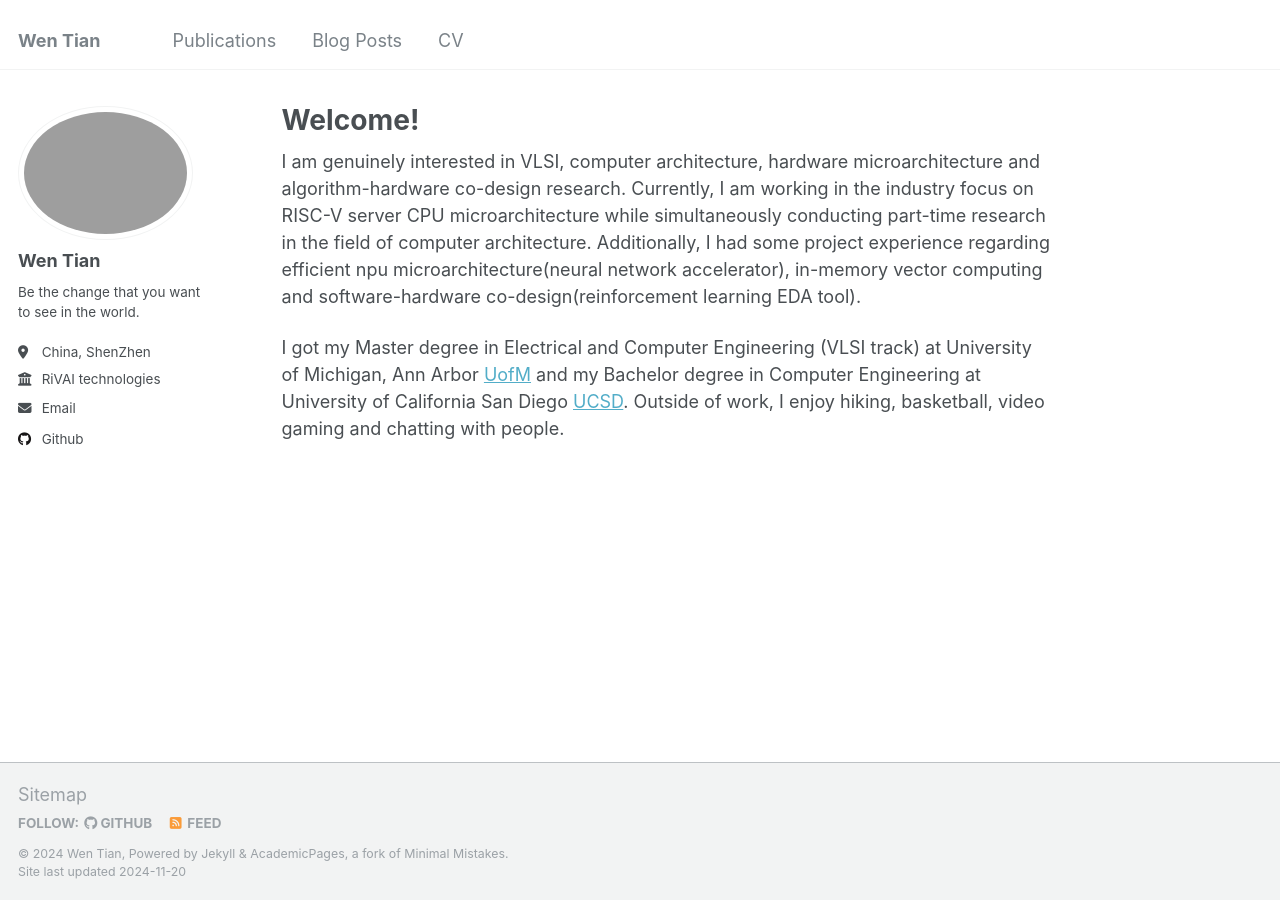
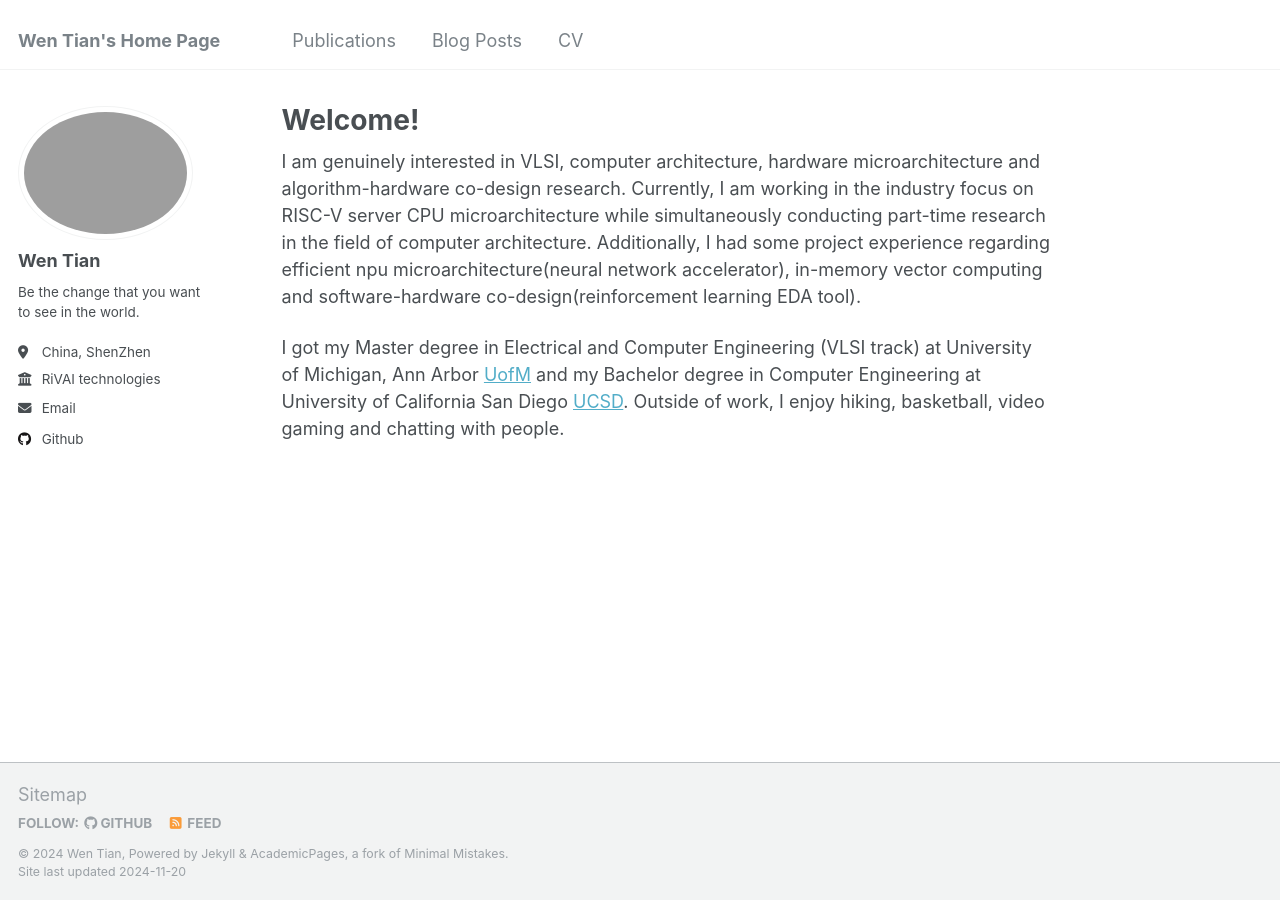
Before and after one commit to Wen-Tian-Pineapple/wen-tian-pineapple.github.io, a Jekyll site: the page built from _pages/about.md, in a window 1280 px wide. Built offline with Jekyll 4.4.1, drawn with Linux system fonts in a browser that asks for light colours.

Commit message:
Update _config.yml

```diff
--- a/_config.yml
+++ b/_config.yml
@@ -8,7 +8,7 @@
 
 # Basic Site Settings
 locale                   : "en-US"
-title                    : "Wen Tian"
+title                    : "Wen Tian's Home Page"
 title_separator          : "-"
 name                     : &name "Wen Tian"
 description              : &description "personal description"
```
